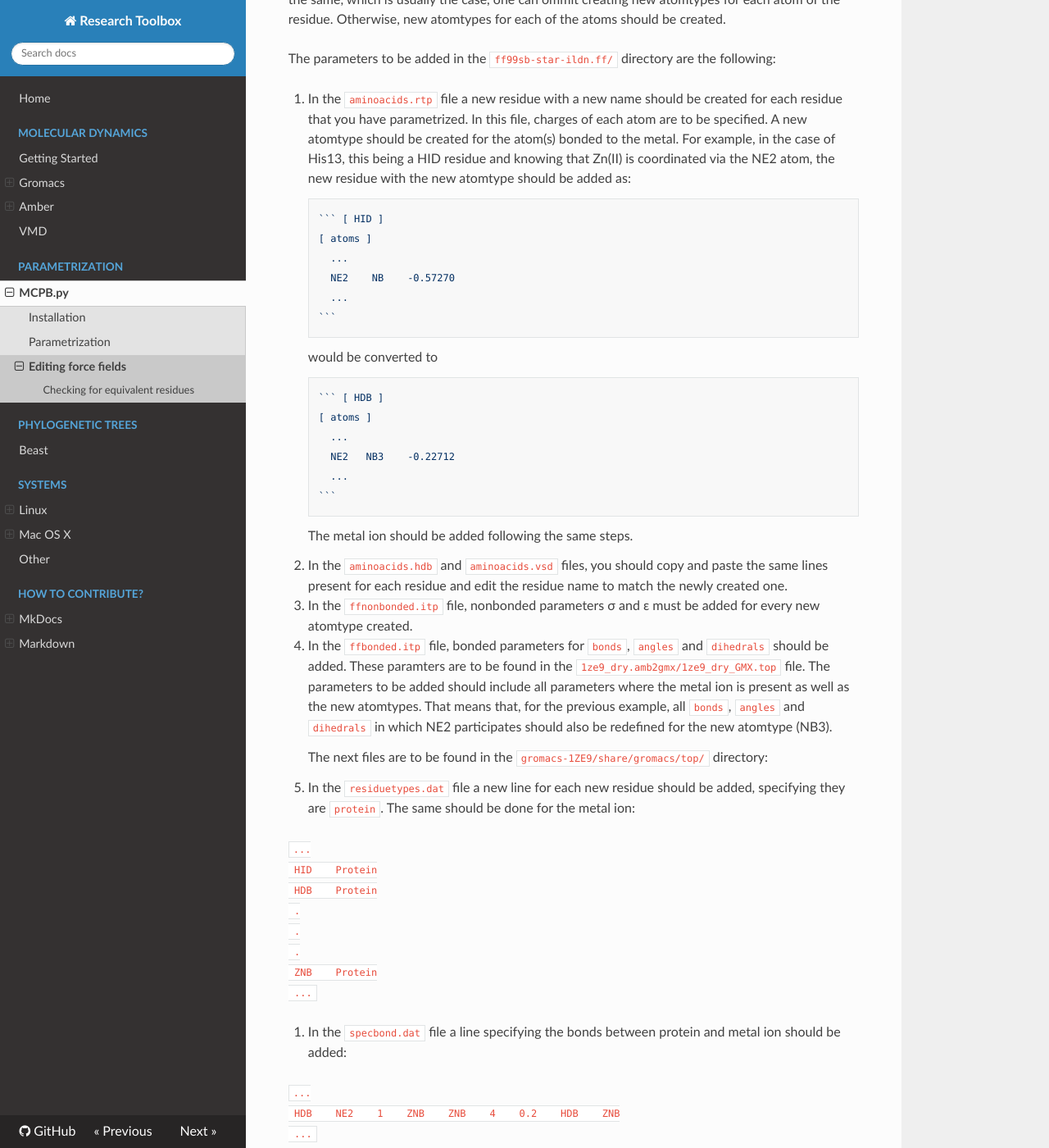
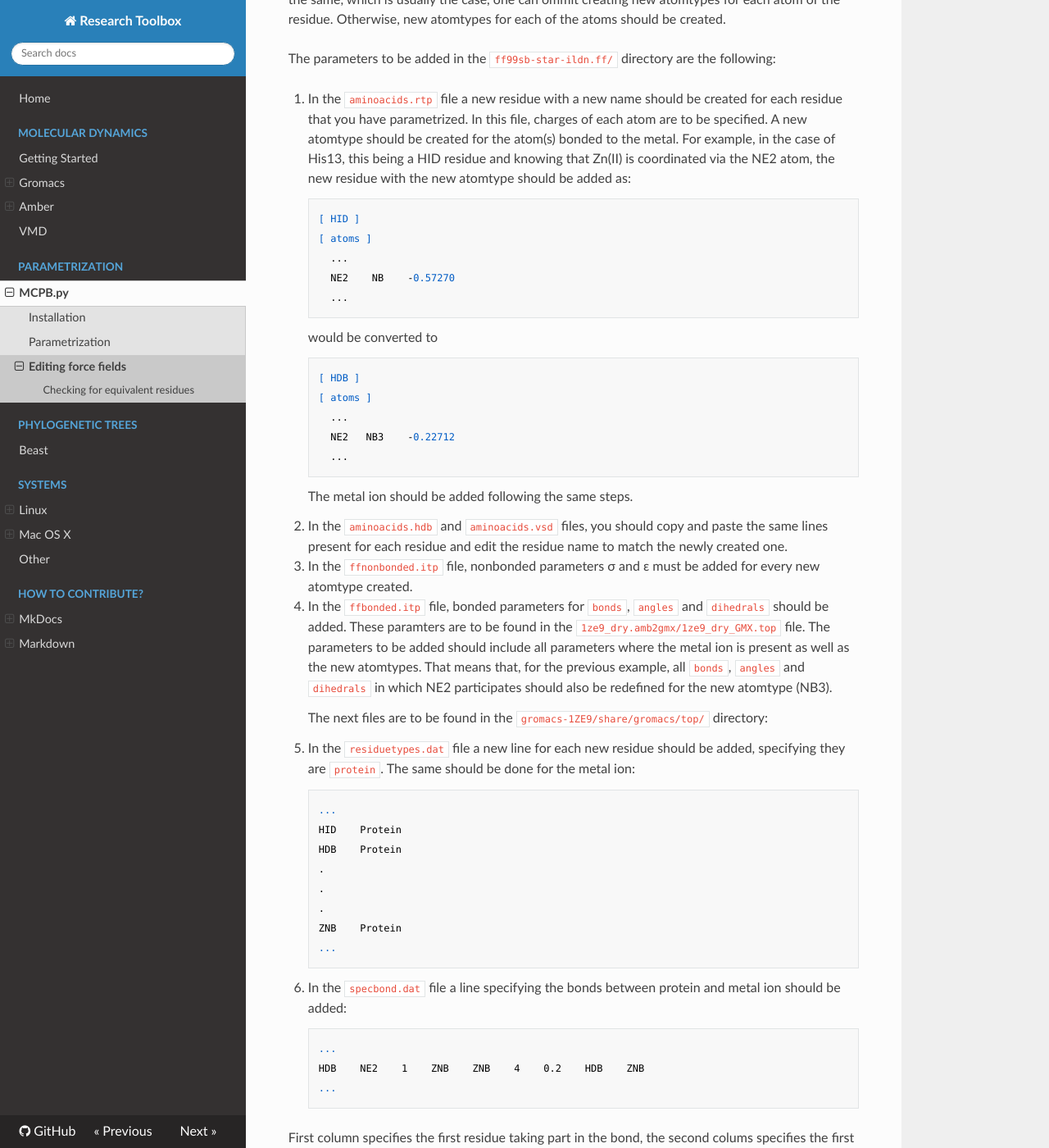
Before and after one commit to BioKT/ResDocs, an MkDocs documentation site: the page built from docs/MCPB.py/force-field-editing.md, in a window 1280 px wide and 1400 px high, scrolled down 764 px. Shown: the whole window at 82% size. Built offline with MkDocs 1.6.1, drawn with Linux system fonts in a browser that asks for light colours; nearby versions of some CDN libraries; some of the changed text lies outside the part shown.

Commit message:
Final edditing

````diff
--- a/docs/MCPB.py/force-field-editing.md
+++ b/docs/MCPB.py/force-field-editing.md
@@ -41,21 +41,19 @@ A new atomtype should be created for the atom(s) bonded to the metal. For exampl
 this being a HID residue and knowing that Zn(II) is coordinated via the NE2 atom, the new residue with
 the new atomtype should be added as:
 
-        ``` [ HID ]
+        [ HID ]
         [ atoms ]
           ...
           NE2    NB    -0.57270
           ...
-        ```
 
     would be converted to
 
-        ``` [ HDB ]
+        [ HDB ]
         [ atoms ]
           ...
           NE2   NB3    -0.22712
           ...
-        ```
 
     The metal ion should be added following the same steps.
 
@@ -75,24 +73,20 @@ and `dihedrals` in which NE2 participates should also be redefined for the new a
 5. In the `residuetypes.dat` file a new line for each new residue should be added, specifying they are `protein`. The same
 should be done for the metal ion:
 
- ```
- ...
- HID    Protein
- HDB    Protein
- .
- .
- .
- ZNB    Protein
- ...
- ```
+        ...
+        HID    Protein
+        HDB    Protein
+        .
+        .
+        .
+        ZNB    Protein
+        ...
 
 6.    In the `specbond.dat` file a line specifying the bonds between protein and metal ion should be added:
 
- ```
- ...
- HDB    NE2    1    ZNB    ZNB    4    0.2    HDB    ZNB
- ...
- ```
+        ...
+        HDB    NE2    1    ZNB    ZNB    4    0.2    HDB    ZNB
+        ...
 
 First column specifies the first residue taking part in the bond, the second colums specifies the first atom that forms the bonds,
 the third column specifies que ammount of special bonds this atom forms. The Fourth, fifth and sixth columns specify the same
@@ -106,15 +100,15 @@ Once the editing is finished, you must indicate which is the force field you wan
 
 1.    Define the `$PATH` in which the force field directory is stored and execute Gromacs from that directory:
 
- ```
- gmx=/usr/local/gromacs/gromacs-1ZE9/bin/gmx
- ```
+    ```
+    gmx=/usr/local/gromacs/gromacs-1ZE9/bin/gmx
+    ```
 
 2.    Store force field in the working directory, then when running `gmx pdb2gmx` you should select the force field present in the
 working directory.
 
-Lastly, when running `gmx pdb2gmx`, the following line should be used:
+    Lastly, when running `gmx pdb2gmx`, the following line should be used:
 
-```
-gmx pdb2gmx -f *pdb -ignh -o ${out} -p ${out} -merge all
-```
+    ```
+    gmx pdb2gmx -f *pdb -ignh -o ${out} -p ${out} -merge all
+    ```
````
